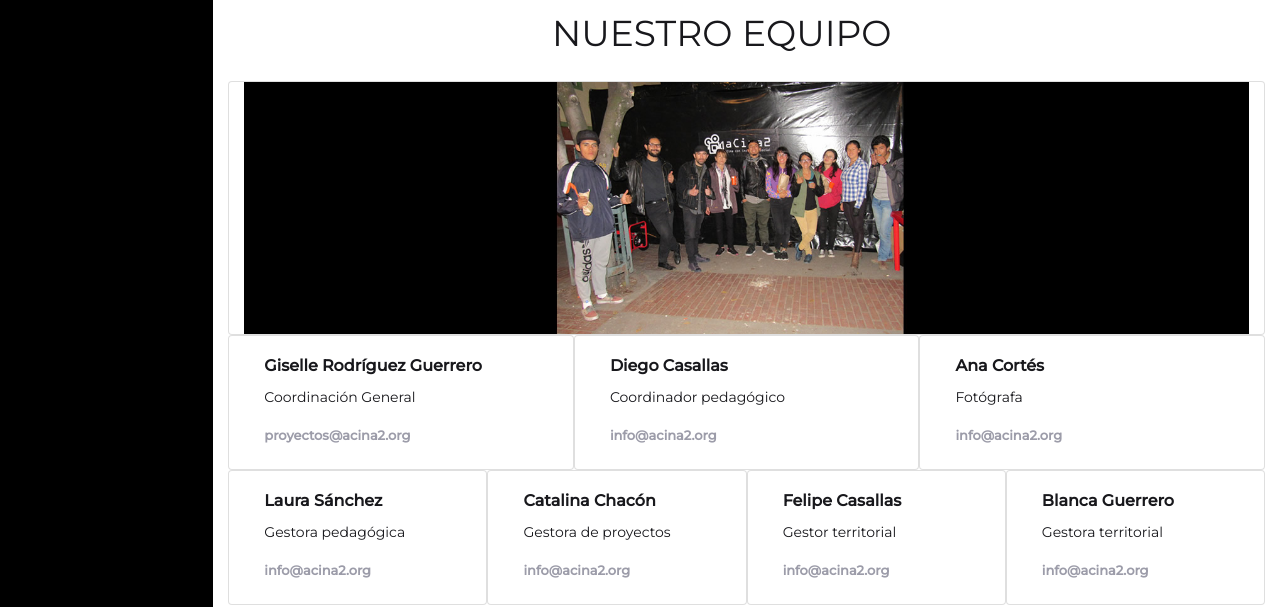
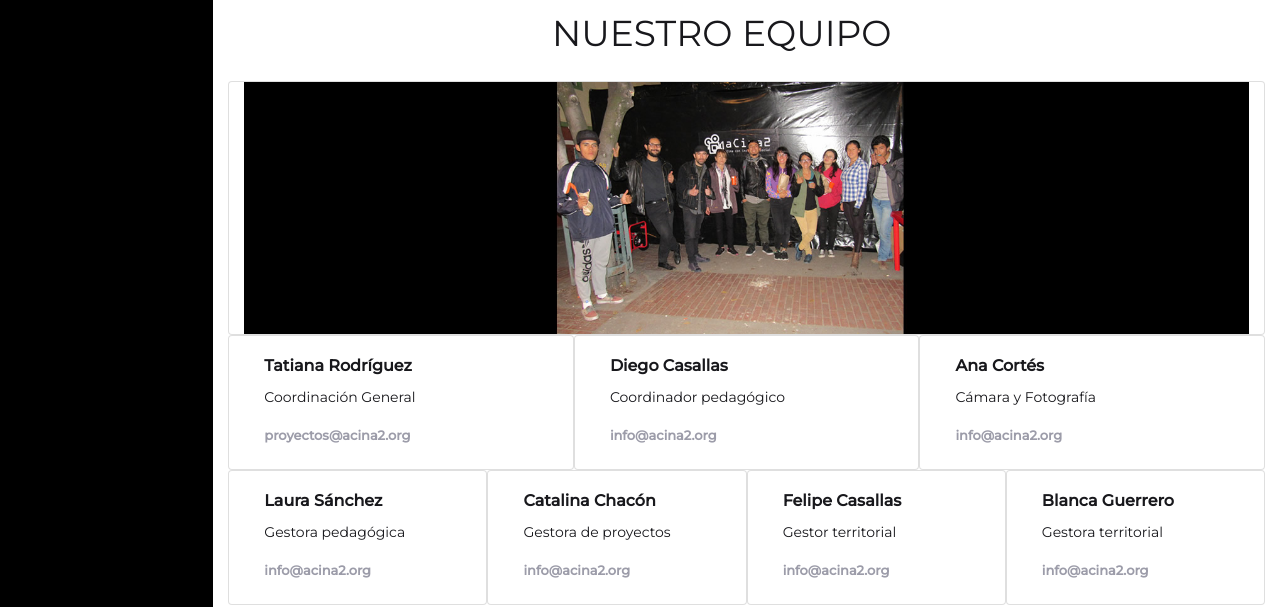
Before and after one commit to aCina2/aCina2, a website: page about.html in a window 1280 px wide. Shown: the part 1006-1613 px from the top of the page. Drawn offline with Linux system fonts and the light colour scheme; files whose address does not match are found by name.

Commit message:
Update about.html

```diff
--- a/about.html
+++ b/about.html
@@ -188,7 +188,7 @@
                             <div class="card col-sm-6 col-md-4 col-lg-4">
 
                                 <div class="card-body">
-                                    <h5 class="card-title"><b>Giselle Rodríguez Guerrero</b></h5>
+                                    <h5 class="card-title"><b>Tatiana Rodríguez</b></h5>
                                     <h6 class="card-text">Coordinación General</h6>
                                     <a href="mailto:proyectos@acina2.org"><b>proyectos@acina2.org</b></a>
 
@@ -208,7 +208,7 @@
 
                                 <div class="card-body">
                                     <h5 class="card-title"><b>Ana Cortés</b></h5>
-                                    <h6 class="card-text">Fotógrafa </h6>
+                                    <h6 class="card-text">Cámara y Fotografía </h6>
                                     <a href="mailto:info@acina2.org "><b>info@acina2.org</b></a>
 
                                 </div>
```
